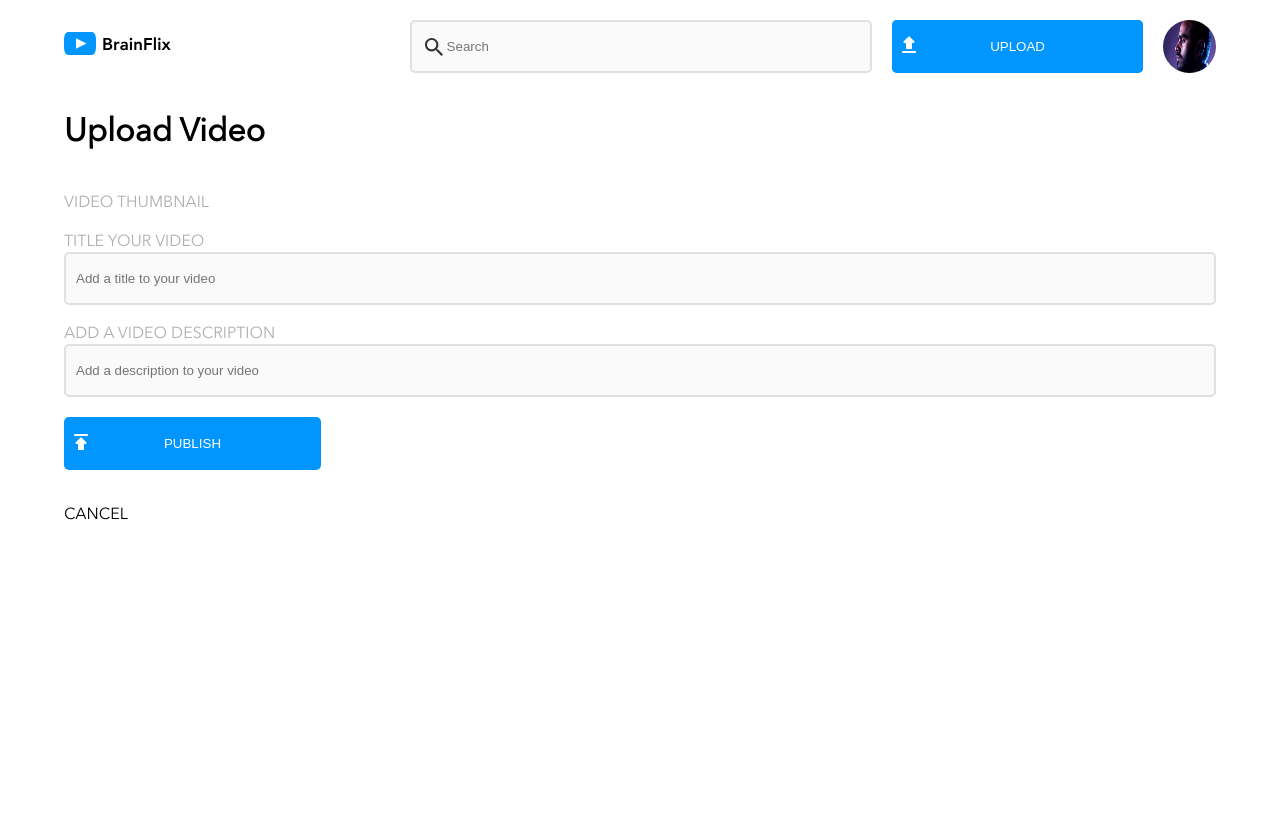
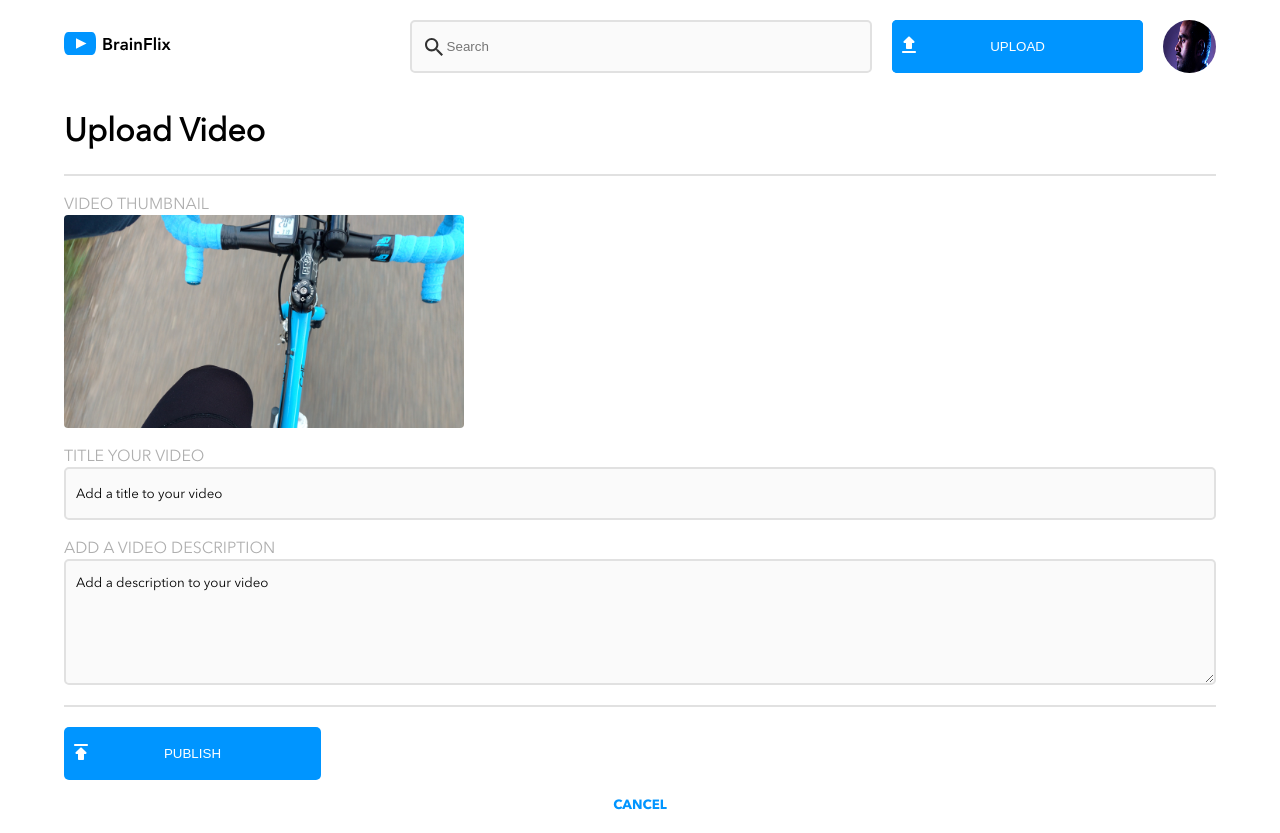
Before and after one commit to danm364/daniel-mcgill-brainflix, a React (Create React App) app: page /upload in a window 1280 px wide. Before the commit the page ends 800 px from the top, so only its background shows below. Built offline with nearby package versions, Linux system fonts and the light colour scheme.

Commit message:
make updates to upload page

```diff
--- a/src/pages/UploadPage.js
+++ b/src/pages/UploadPage.js
@@ -1,5 +1,5 @@
 import publishSvg from "../assets/images/icons/publish.svg";
-
+import bikeImage from "../assets/images/Upload-video-preview.jpg";
 
 
 function UploadPage() {
@@ -7,12 +7,13 @@ function UploadPage() {
 
 
     return (
+
         <div className="uploadpage__container">
             <h1>Upload Video</h1>
             <section className="uploadpage__video-info">
                 <div className="uploadpage__image-container">
                     <label className="uploadpage__label" htmlFor="">VIDEO THUMBNAIL</label>
-                    <img src="" alt=""  />
+                    <img src={bikeImage} alt=""  />
                 </div>
                 <div className="uploadpage__info-container">
                     <label className="uploadpage__label" htmlFor="">TITLE YOUR VIDEO</label>
@@ -20,14 +21,17 @@ function UploadPage() {
                 </div>
                 <div className="uploadpage__info-container">
                     <label className="uploadpage__label" placeholder="" htmlFor="">ADD A VIDEO DESCRIPTION</label>
-                    <input type="text" placeholder="Add a description to your video" />
+                    <textarea type="text" className="uploadpage__info-desc" placeholder="Add a description to your video" />
                 </div>
             </section>
             <div className="uploadpage__btn-container">
-                <button className="uploadpage__publish-btn">PUBLISH</button>
-                <object data={publishSvg} aria-label="publishSvg" className="uploadpage__publishSvg" type=""></object>
+                <div className="uploadpage__anchor ">
+                    <button className="uploadpage__publish-btn">PUBLISH</button>
+                    <object data={publishSvg} aria-label="publishSvg" className="uploadpage__publishSvg" type=""></object>
+                    <button className="uploadpage__cancel-btn">CANCEL</button>
+                </div>
             </div>
-            <p>CANCEL</p>
+
         </div>
 
     );
--- a/src/styles/partials/_header.scss
+++ b/src/styles/partials/_header.scss
@@ -49,6 +49,11 @@
         border: $divider-line 2px solid;
         border-radius: 5px;
         padding: 7px 0 7px 35px;
+
+        &:focus {
+            outline: $primary-cta;
+            border: 2px solid $primary-cta;
+        }
 
 
 
--- a/src/styles/partials/_uploadpage.scss
+++ b/src/styles/partials/_uploadpage.scss
@@ -1,12 +1,51 @@
 @use "./variables" as *;
 
 .uploadpage {
+
+    &__anchor {
+        display: flex;
+        flex-direction: column;
+        position: relative;
+    }
+
+    &__cancel-btn {
+        @include blue-btn;
+        background-color: transparent;
+        color: $primary-cta;
+        font-family: avenir-bold;
+    }
+
+
+    &__info-desc {
+        height: 160px;
+    }
+
+    &__image-container {
+        display: flex;
+        flex-direction: column;
+
+
+        & img {
+            border-radius: 4px;
+            width: 100%;
+            max-width: 400px;
+        }
+    }
+
     &__container {
         display: flex;
         flex-direction: column;
         width: 90%;
-        row-gap: 20px;
 
+
+    }
+
+    &__cancel-container {
+        display: flex;
+        width: 100%;
+        justify-content: center;
+        color: $primary-cta;
+        font-family: avenir-bold;
     }
 
     &__publishSvg {
@@ -18,7 +57,15 @@
 
     &__btn-container {
         display: flex;
-        position:relative;
+
+        flex-direction: column;
+        padding-top: 20px;
+
+        & p {
+            color: $primary-cta;
+
+            align-self: center;
+        }
 
 
     }
@@ -32,9 +79,18 @@
         row-gap: 20px;
         display: flex;
         flex-direction: column;
+        padding-bottom: 20px;
+
+        padding-top: 20px;
+        &:last-child {
+            border-bottom: 2px solid $divider-line;
+            margin-bottom: 20px;
+        }
         & * label {
             color: $secondary-text;
         }
+
+
     }
 
     &__info-container {
@@ -42,8 +98,26 @@
         display: flex;
         flex-direction: column;
 
-     input {
+    & textarea {
+        @include inputbox-mobile(10px);
+        height: 100px;
+        padding-top: 15px;
+
+    }
+
+    & input::placeholder, & textarea::placeholder {
+        color: black;
+        font-family: avenir;
+    }
+
+    & input:focus, & textarea:focus {
+        outline: $primary-cta;
+        border: 2px solid $primary-cta;
+    }
+
+    & input {
         @include inputbox-mobile(10px)
+
     }
 
 }
@@ -56,5 +130,17 @@
         &__publish-btn {
             max-width: 257px;
         }
+
+        &__video-info {
+            border-top: 2px solid $divider-line;
+        }
+
+        &__btn-container {
+           border-top: 2px solid $divider-line;
+        }
     }
 }
+
+@media (min-width:1280px) {
+
+}
```
Also changed, not shown: src/assets/images/Upload-video-preview.jpg (added).
